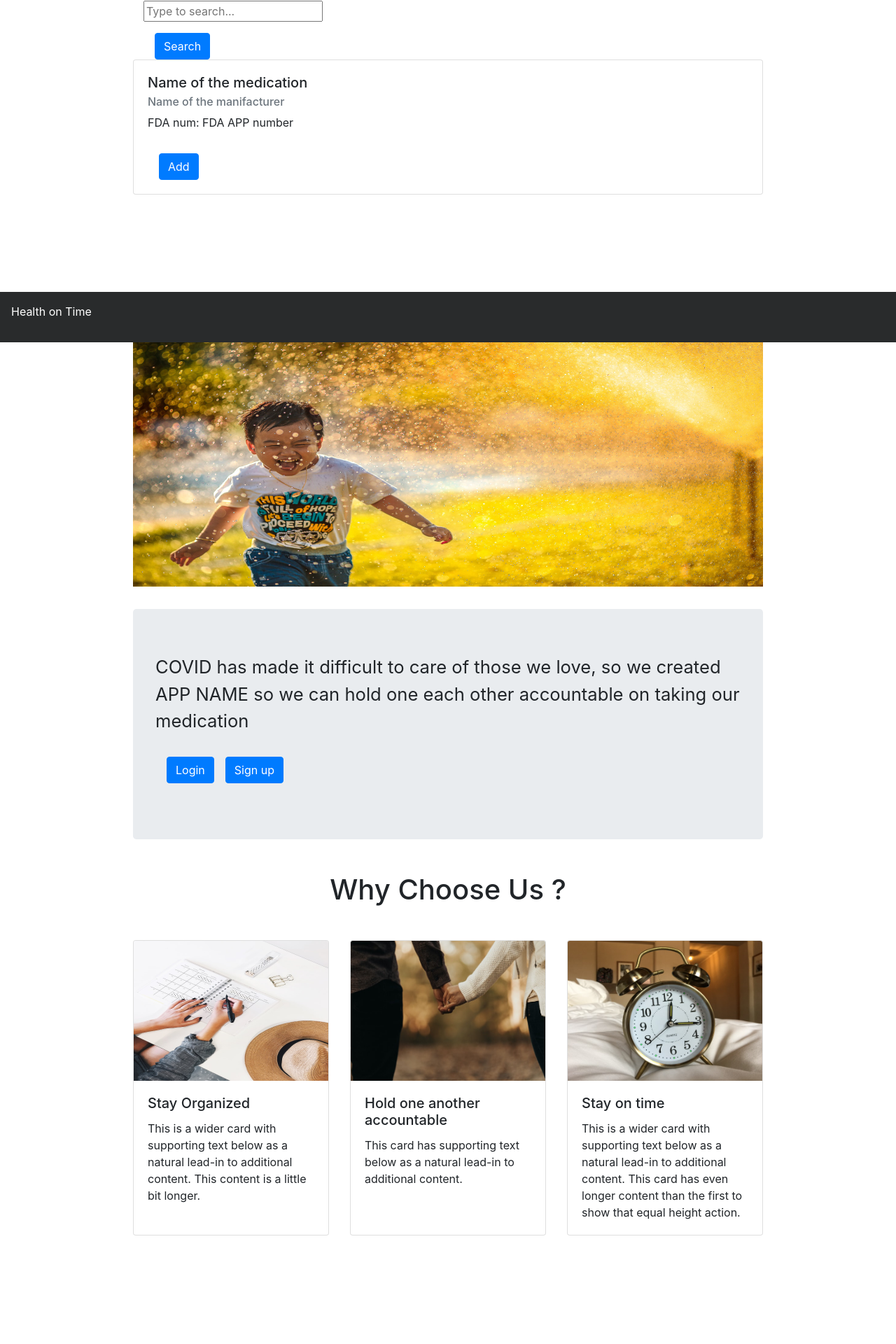
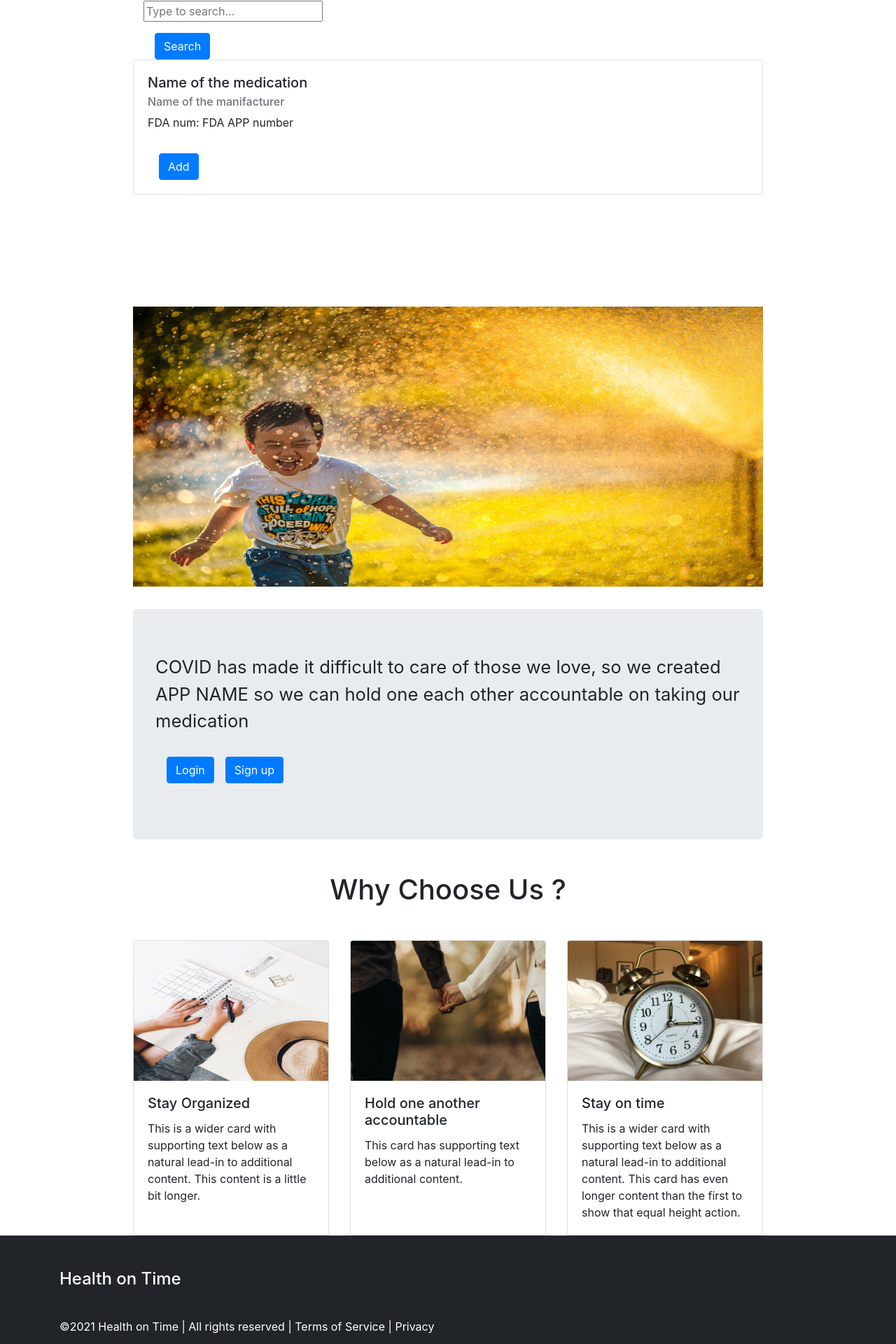
Before and after one commit to chingu-voyages/v27-geckos-team-03, a React (Create React App) app in the folder health-on-time/: page / in a window 1280 px wide. Shown: the part 311-2231 px from the top of the page at 70% size. Before the commit the page ends 2076 px from the top, so only its background shows below. Built offline with nearby package versions, Linux system fonts and the light colour scheme; no server answers.

Commit message:
Footer now remains at the bottom on the page

```diff
--- a/health-on-time/package.json
+++ b/health-on-time/package.json
@@ -3,6 +3,9 @@
   "version": "0.1.0",
   "private": true,
   "dependencies": {
+    "@fortawesome/fontawesome-svg-core": "^1.2.34",
+    "@fortawesome/free-brands-svg-icons": "^5.15.2",
+    "@fortawesome/react-fontawesome": "^0.1.14",
     "@testing-library/jest-dom": "^5.11.4",
     "@testing-library/react": "^11.1.0",
     "@testing-library/user-event": "^12.1.10",
--- a/health-on-time/src/App.css
+++ b/health-on-time/src/App.css
@@ -24,3 +24,13 @@ main img {
 main button {
   margin: 1rem 0 0 1rem;
 }
+
+.page-container{
+  display: flex;
+  flex-direction: column;
+  min-height: 100vh;
+}
+
+.content-wrap{
+  flex:1;
+}
--- a/health-on-time/src/App.js
+++ b/health-on-time/src/App.js
@@ -1,14 +1,18 @@
 import "./App.css";
 import React from "react";
-import LandingPage from "./components/landingPage";
-import Navbar from "./components/Navbar";
-import Footer from "./components/Footer";
+import LandingPage from "./Components/landingPage";
+import Navbar from "./Components/Navbar";
+import Footer from "./Components/Footer";
 
 function App() {
   return (
-    <div className="App">
+    <div className="page-container">
+      <div className="content-wrap">
+
       <Navbar />
       <LandingPage />
+      </div>
+
       <Footer />
     </div>
   );
--- a/health-on-time/src/Components/Footer.css
+++ b/health-on-time/src/Components/Footer.css
@@ -1,10 +1,8 @@
-.Footer {
-    margin-top: 1rem;
-    padding: 1rem;
-    background-color: #292b2c;
-    color: white;
-    position: fixed;
-    bottom: 0;
-    left: 0;
-    width: 100%;
-  }
+.main-footer{
+  color: white;
+  background-color: #212529;
+  padding-top: 3em;
+  position: relative;
+  bottom: 0;
+  width: 100%;
+}
--- a/health-on-time/src/Components/Footer.js
+++ b/health-on-time/src/Components/Footer.js
@@ -1,12 +1,46 @@
 import React from "react";
-import "../App.js";
 import "../Components/Footer.css";
 
+const Footer = () => {
+  return(
+    <div className="main-footer">
+      <div className="container">
+        <div className="row">
+          {/* Column1 */}
+          {/* <div className="col">
+            <h4>Health on Time</h4>
+            {/* <ul className="list-unstyled">
+              <li></li>
+              <li></li>
+              </ul> */}
+           {/* </div> */}
+          {/* Column2 */}
+          <div className="col">
+            <h4>Health on Time</h4>
+            {/* <ul className="list-unstyled">
+              <li></li>
+              <li></li>
+              </ul> */}
+          </div>
+          {/* Column3 */}
+          {/* <div className="col">
+            <h4>Health on Time</h4>
+              {/* <ul className="list-unstyled">
+              <li></li>
+              <li></li>
+              </ul> */}
+          {/* </div> */}
+        </div>
+        <hr />
+        <div className="row">
+          <p className="col-sm">
+            &copy;{new Date().getFullYear()} Health on Time | All rights reserved | Terms of Service | Privacy
+          </p>
+        </div>
+      </div>
+    </div>
+  )
+}
 
-const Footer = () => (
-  <div className="Footer">
-    <p>Health on Time</p>
-  </div>
-);
 
 export default Footer;
```
Also changed, not shown: 2 other files (tests, documents, lock files or other folders).
